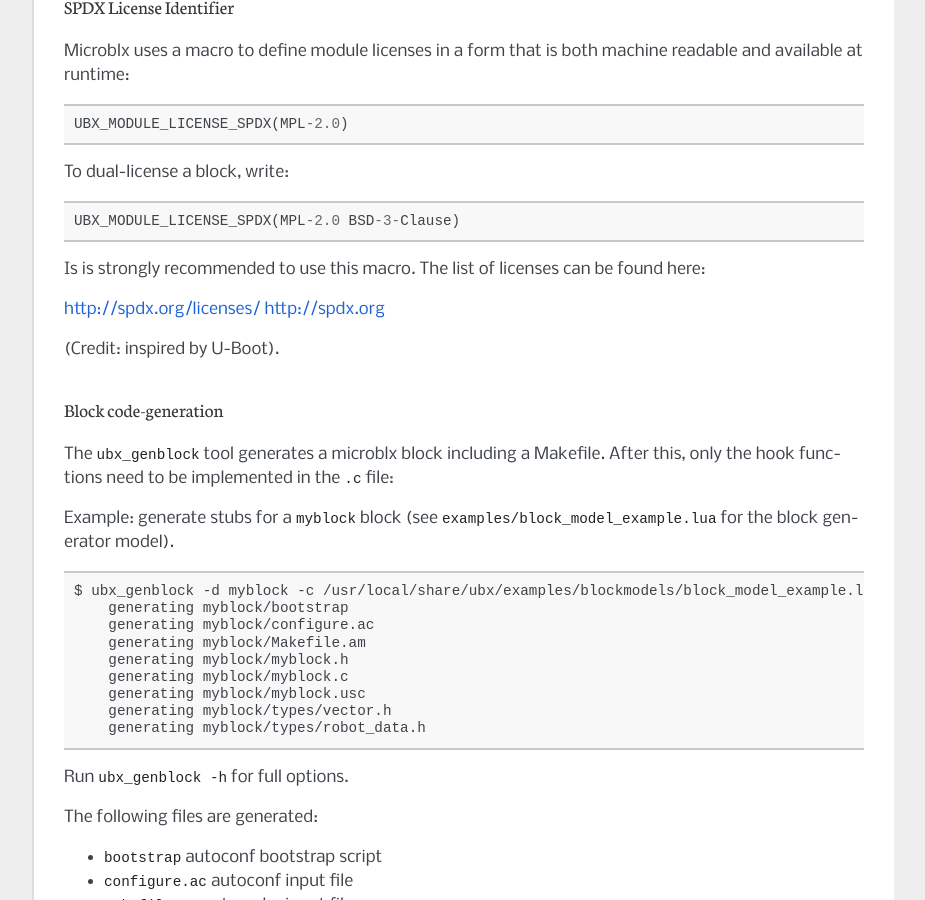
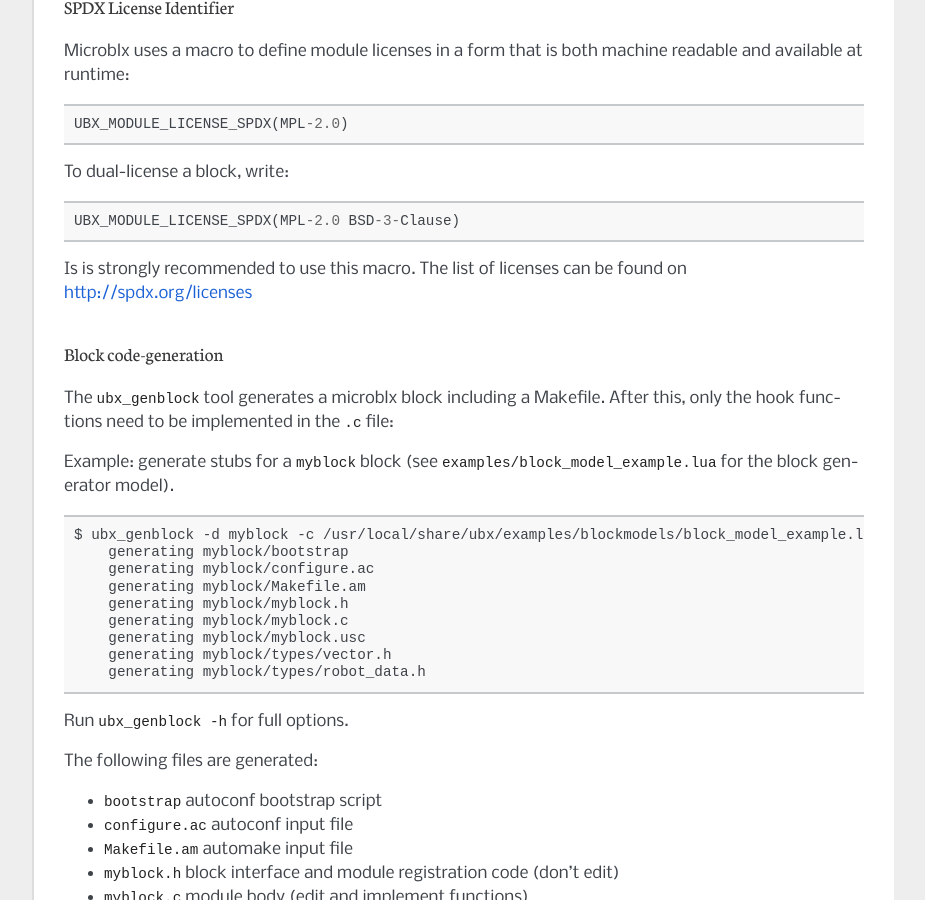
Before and after one commit to kmarkus/microblx, a Sphinx documentation site: the page built from docs/source/developing_blocks.rst, in a window 1280 px wide and 900 px high, scrolled down 6669 px. Shown: the whole window, without its empty margins (198-1123 px from the left). Built offline with Sphinx 7.4.7, drawn with Linux system fonts in a browser that asks for light colours.

Commit message:
doc: fix broken link
Signed-off-by: Markus Klotzbuecher <mk@mkio.de>

```diff
--- a/docs/source/developing_blocks.rst
+++ b/docs/source/developing_blocks.rst
@@ -383,11 +383,7 @@ To dual-license a block, write:
    UBX_MODULE_LICENSE_SPDX(MPL-2.0 BSD-3-Clause)
 
 Is is strongly recommended to use this macro. The list of licenses can
-be found here:
-
-http://spdx.org/licenses/ http://spdx.org
-
-(Credit: inspired by U-Boot).
+be found on `<http://spdx.org/licenses>`_
 
 Block code-generation
 ~~~~~~~~~~~~~~~~~~~~~
```
